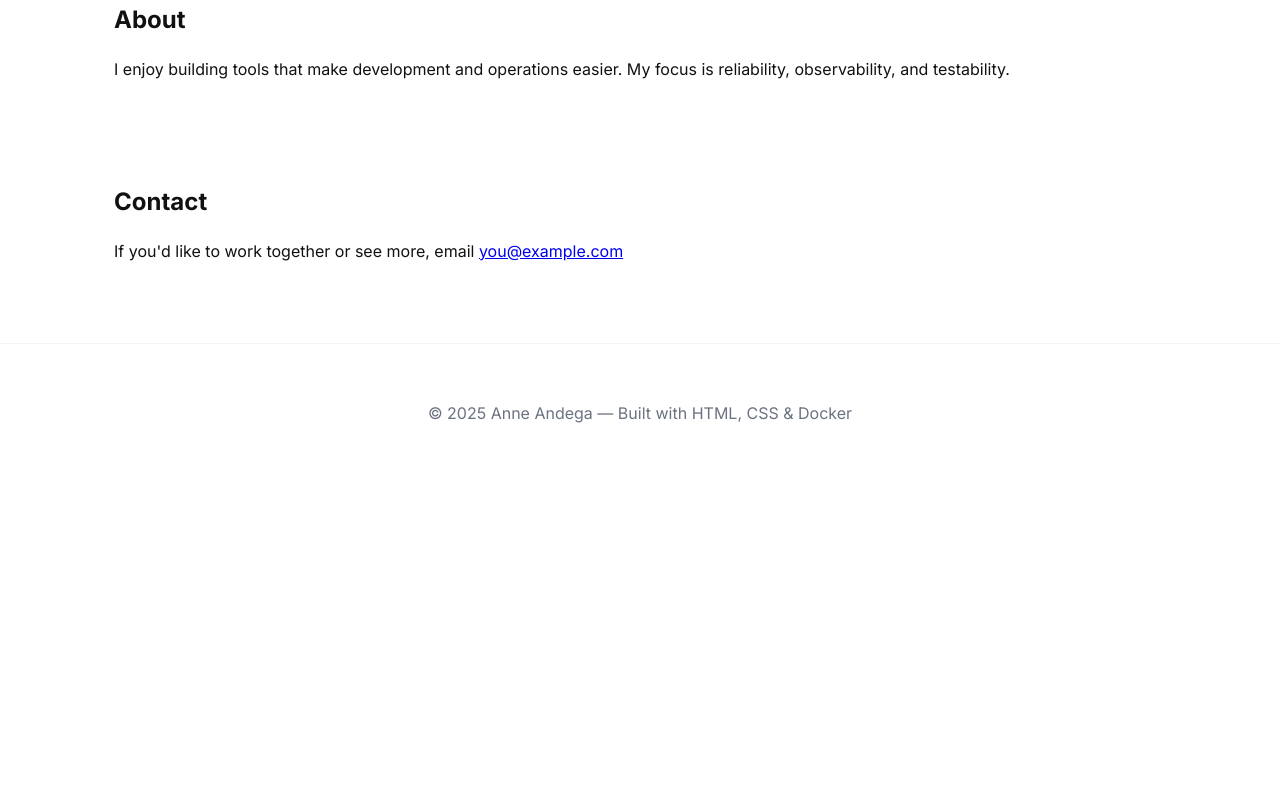
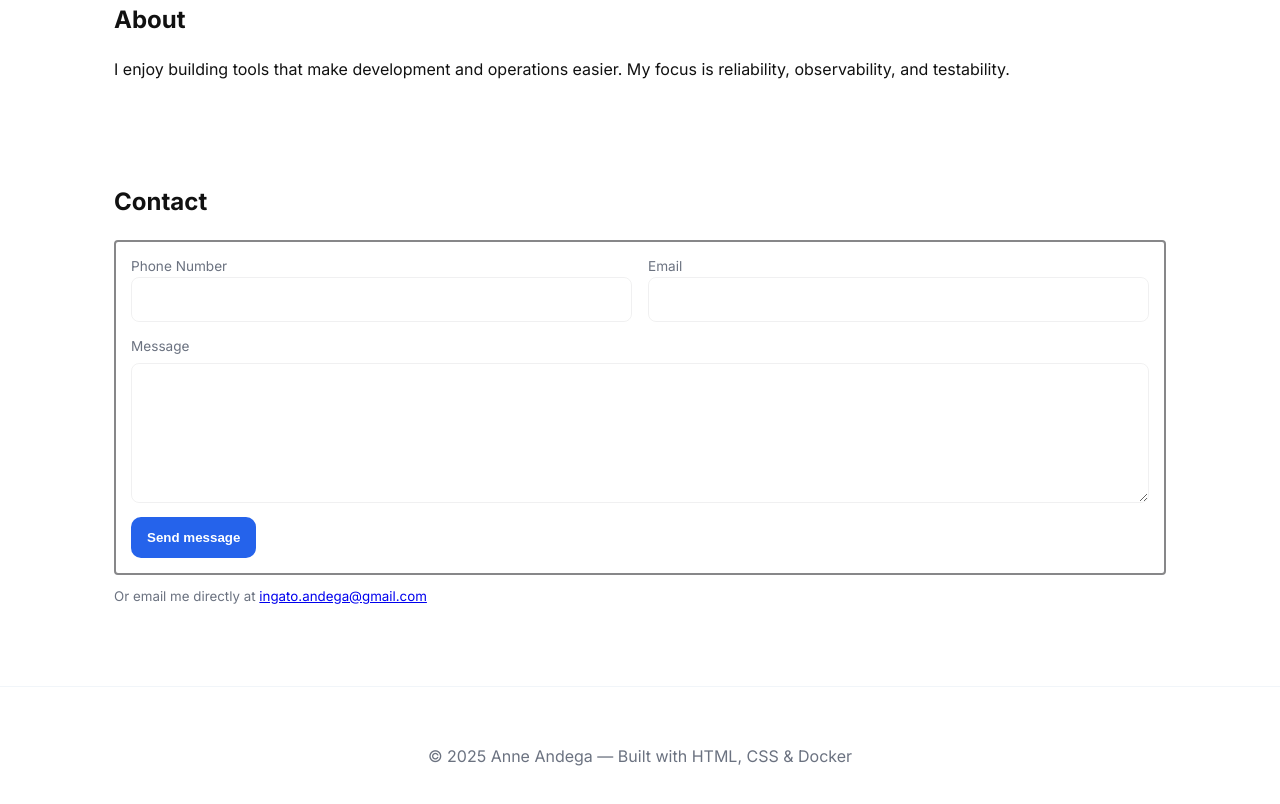
Before and after one commit to msandega/portfolio, a plain HTML site: page index.html in a window 1280 px wide. Shown: the part 1330-2134 px from the top of the page. Before the commit the page ends 1813 px from the top, so only its background shows below. Drawn offline with Linux system fonts and the light colour scheme.

Commit message:
added contact form

```diff
--- a/index.html
+++ b/index.html
@@ -110,7 +110,31 @@
 
         <section class="container" id="contact">
             <h2>Contact</h2>
-            <p>If you'd like to work together or see more, email <a href="mailto:you@example.com">you@example.com</a>
+            <form class="contactform" action="https://formspree.io/f/xdkljblk" method="POST">
+                <!-- Phone + Email side by side -->
+                <div class="form-row two-cols">
+                    <div class="form-field">
+                        <label for="number">Phone Number</label>
+                        <input type="tel" id="number" name="number" required>
+                    </div>
+                    <div class="form-field">
+                        <label for="email">Email</label>
+                        <input type="email" id="email" name="email" required>
+                    </div>
+                </div>
+
+                <!-- Message full width -->
+                <div class="form-row">
+                    <label for="message">Message</label>
+                    <textarea id="message" name="message" required></textarea>
+                </div>
+
+                <button type="submit">Send message</button>
+                <div id="formMessage" class="hidden" role="status" aria-live="polite"></div>
+            </form>
+
+            <small style="display:block;margin-top:0.75rem;color:var(--muted)">Or email me directly at <a
+                    href="mailto:ingato.andega@gmail.com">ingato.andega@gmail.com</a></small>
             </p>
         </section>
     </main>
@@ -139,6 +163,43 @@
             toggleBtn.querySelector('.icon').textContent = newTheme === 'dark' ? '🌙' : '🌞';
         });
     </script>
+    <script>
+        document.addEventListener("DOMContentLoaded", () => {
+            const form = document.querySelector(".contactform"); // use class selector
+            const messageBox = document.getElementById("formMessage");
+
+            form.addEventListener("submit", function (e) {
+                e.preventDefault(); // stop redirect
+
+                // collect form data
+                const formData = new FormData(form);
+                const number = formData.get("number");
+                const email = formData.get("email");
+                const message = formData.get("message");
+
+                // simple validation
+                if (!number || !email || !message) {
+                    showMessage("⚠️ Please fill out all fields.", "error");
+                    return;
+                }
+
+                // fake success (hook up to backend later)
+                setTimeout(() => {
+                    showMessage("✅ Thank you! Your message has been sent successfully.", "success");
+                    form.reset();
+                }, 500);
+            });
+
+            function showMessage(text, type) {
+                messageBox.textContent = text;
+                messageBox.className = type; // replace existing classes with success/error
+                messageBox.classList.remove("hidden");
+            }
+        });
+    </script>
+
+
+
 
 </body>
 
--- a/style.css
+++ b/style.css
@@ -211,3 +211,63 @@ body {
     background: var(--accent, #333);
     color: #fff;
 }
+
+.contactform {
+    border: 2px solid #878789;
+    border-radius: 4px;
+    padding: 15px;
+
+}
+
+.form-row {
+    display: flex;
+    flex-direction: column;
+    gap: 0.4rem;
+    margin-bottom: 0.9rem;
+}
+
+/* Special layout for two-column rows */
+.form-row.two-cols {
+    flex-direction: row;
+    gap: 1rem;
+}
+
+.form-field {
+    flex: 1;
+    display: flex;
+    flex-direction: column;
+}
+
+label {
+    font-size: 0.85rem;
+    color: var(--muted);
+}
+
+input[type="text"],
+input[type="email"],
+input[type="tel"],
+textarea {
+    padding: 0.9rem;
+    border-radius: 8px;
+    border: 1px solid rgba(2, 6, 23, 0.06);
+    background: transparent;
+    color: var(--text);
+}
+
+textarea {
+    min-height: 140px;
+    resize: vertical;
+}
+
+button[type="submit"] {
+    display: inline-flex;
+    gap: 0.6rem;
+    align-items: center;
+    border: 0;
+    padding: 0.8rem 1rem;
+    border-radius: 10px;
+    background: var(--accent);
+    color: white;
+    cursor: pointer;
+    font-weight: 600;
+}
```
